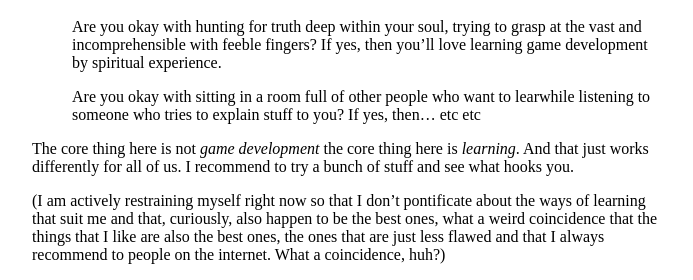
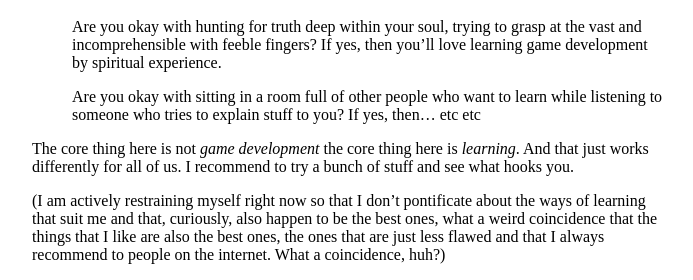
Before and after one commit to stuffedwombat/stuffedwombat.github.io, a Jekyll site: the page built from qa.md, in a window 1280 px wide and 900 px high. Shown: the part 423-703 px from the top of the window, without its empty margins (292-985 px from the left). Built offline with Jekyll 4.4.1, drawn with Linux system fonts in a browser that asks for light colours; our own code applies the rules of GitHub Pages for plain Markdown files; comment, search, counter and statistics services are not loaded.

Commit message:
Update qa.md

```diff
--- a/qa.md
+++ b/qa.md
@@ -15,7 +15,7 @@ Because you want to!
 
 - Are you okay with hunting for truth deep within your soul, trying to grasp at the vast and incomprehensible with feeble fingers? If yes, then you'll love learning game development by spiritual experience.
 
-- Are you okay with sitting in a room full of other people who want to learwhile listening to someone who tries to explain stuff to you? If yes, then... etc etc
+- Are you okay with sitting in a room full of other people who want to learn while listening to someone who tries to explain stuff to you? If yes, then... etc etc
 
 The core thing here is not *game development* the core thing here is *learning*.  And that just works differently for all of us. I recommend to try a bunch of stuff and see what hooks you.
 
```
